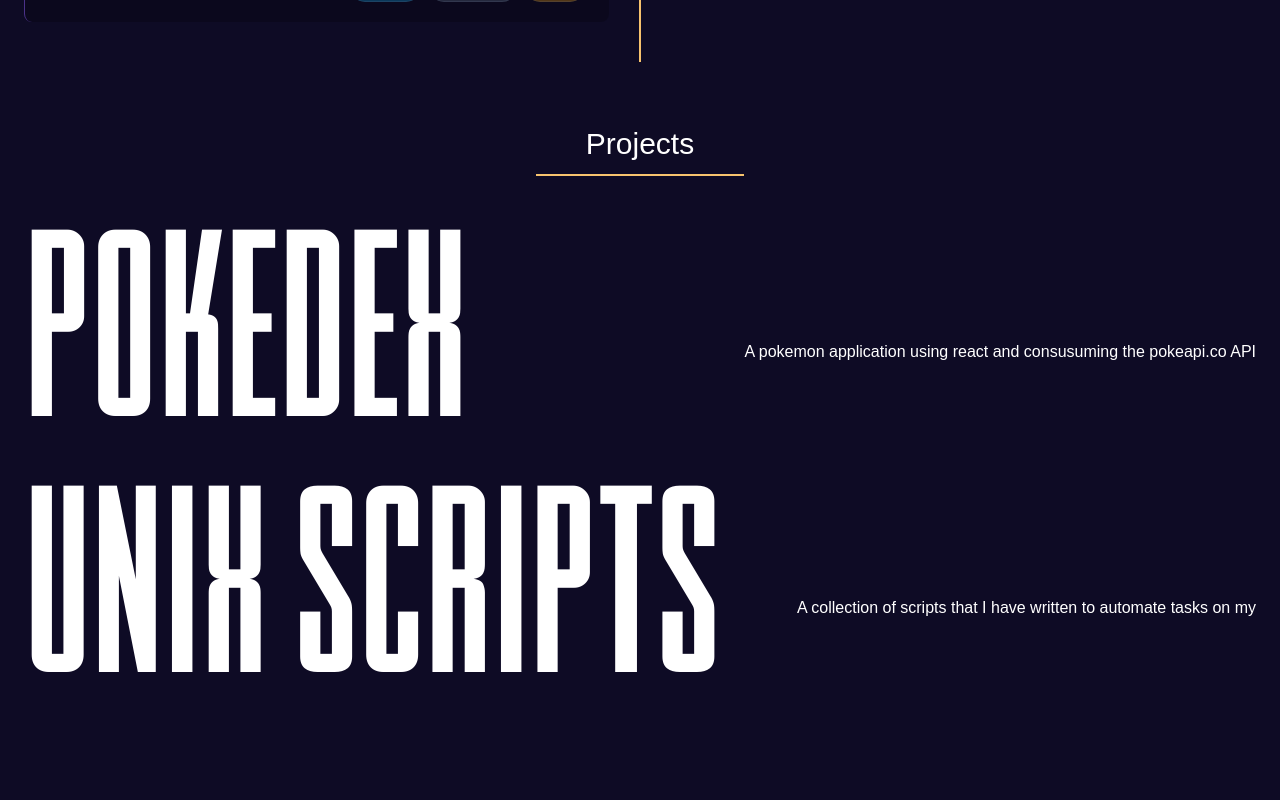
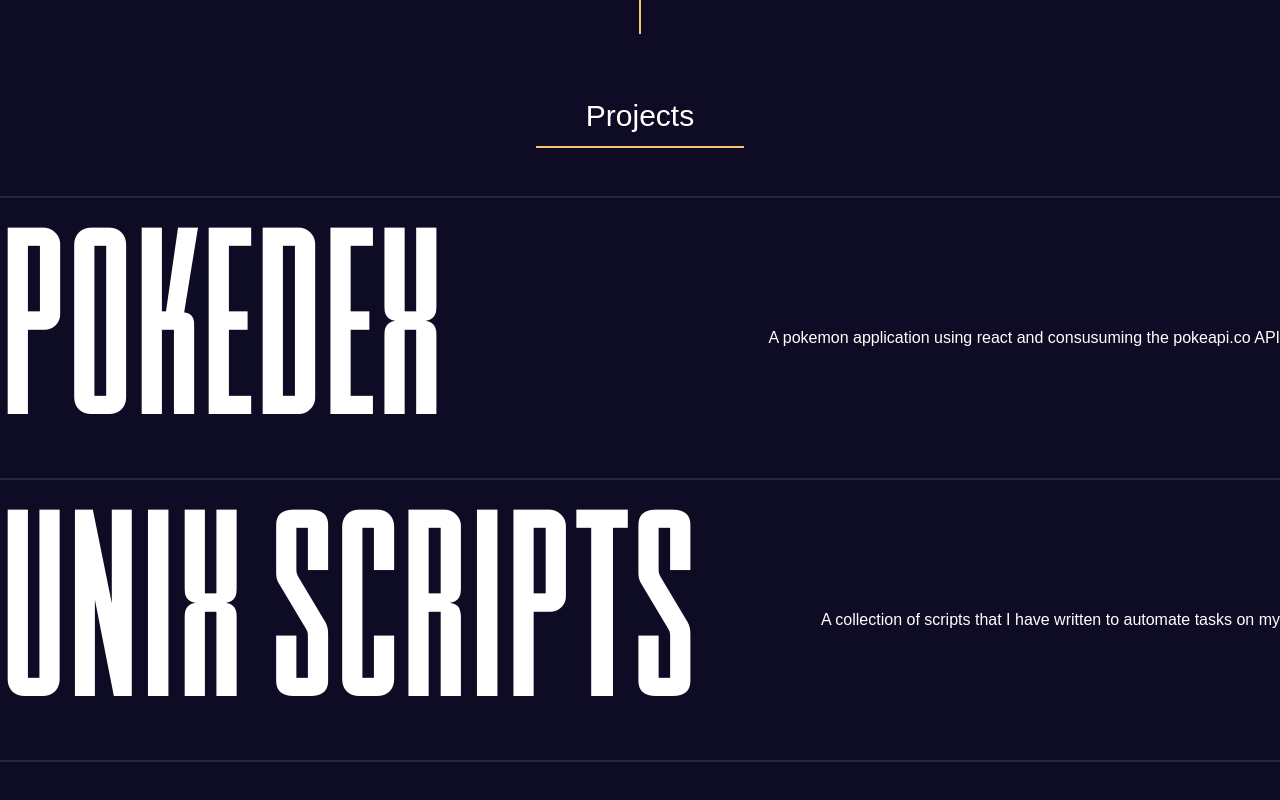
Before and after one commit to umigam3/personal-portfolio-v2, a Next.js app: page / in a window 1280 px wide. Shown: the part 2495-3295 px from the top of the page. Built offline with nearby package versions, Linux system fonts and the light colour scheme.

Commit message:
wip project section

```diff
--- a/package.json
+++ b/package.json
@@ -10,6 +10,7 @@
   },
   "dependencies": {
     "@fontsource-variable/onest": "^5.1.0",
+    "cobe": "^0.6.3",
     "lenis": "^1.1.20",
     "motion": "^12.0.5",
     "next": "15.1.0",
--- a/src/app/page.tsx
+++ b/src/app/page.tsx
@@ -11,7 +11,7 @@
     window.scrollTo(0, 0); // Mueve el scroll al inicio
   }, []);
   return (
-    <main className="w-full mx-auto px-6">
+    <main className="w-full mx-auto">
       <Hero />
       <About />
       <Experience />
--- /dev/null
+++ b/src/components/Globe.tsx
@@ -0,0 +1,47 @@
+"use client";
+
+import createGlobe from "cobe";
+import { useEffect, useRef } from "react";
+
+export default function Globe() {
+  const canvasRef = useRef<HTMLCanvasElement>(null);
+
+  useEffect(() => {
+    let phi = 0;
+
+    const globe = createGlobe(canvasRef.current!, {
+      devicePixelRatio: 2,
+      width: 600 * 2,
+      height: 600 * 2,
+      phi: 0,
+      theta: 0,
+      dark: 1,
+      diffuse: 1.2,
+      mapSamples: 16000,
+      mapBrightness: 6,
+      baseColor: [0.3, 0.3, 0.3],
+      markerColor: [0.1, 0.8, 1],
+      glowColor: [1, 1, 1],
+      markers: [
+        { location: [37.7595, -122.4367], size: 0.03 },
+        { location: [40.7128, -74.006], size: 0.1 },
+      ],
+      onRender: (state) => {
+        state.phi = phi;
+        phi += 0.01;
+      },
+    });
+
+    return () => {
+      globe.destroy();
+    };
+  }, []);
+  return (
+    <div className="absolute">
+      <canvas
+        ref={canvasRef}
+        style={{ width: 600, height: 600, maxWidth: "100%", aspectRatio: 1 }}
+      />
+    </div>
+  );
+}
--- a/src/components/hero/Hero.tsx
+++ b/src/components/hero/Hero.tsx
@@ -3,8 +3,8 @@
 
 export default function Hero() {
   return (
-    <section id="hero" className="w-full h-[calc(100vh-60px)] mb-24">
-      <div className="flex items-end justify-between h-full">
+    <section id="hero" className="w-full h-[calc(100vh-60px)] mb-24 px-6">
+      <div className="flex items-end justify-between h-full relative">
         <div className="font-delirium select-none">
           <motion.h1
             initial={{ y: 100, opacity: 0 }}
--- a/src/components/projects/Projects.tsx
+++ b/src/components/projects/Projects.tsx
@@ -2,26 +2,31 @@
 import { useState } from "react";
 
 export default function Experience() {
-  const [selectedProject, setSelectedProject] = useState<string>("");
   return (
     <section id="projects" className="mb-20 w-full">
       <Title label="Projects" />
       <div className="flex flex-col">
-        <div className="project flex items-center justify-between w-full cursor-pointer">
-          <span className="leading-[256px] title text-[256px] font-delirium z-10">
+        <div className="project w-full cursor-pointer hover:bg-secondary hover:text-black border-t-2 border-slate-800">
+          <div className="flex items-center justify-between max-w-[1560px] mx-auto">
+            <span className="pt-6 leading-[256px] title text-[256px] font-delirium z-10 ">
               POKEDEX
             </span>
             <span className="description">
-            A pokemon application using react and consusuming the pokeapi.co API
+              A pokemon application using react and consusuming the pokeapi.co
+              API
             </span>
           </div>
-        <div className="project flex items-center justify-between w-full cursor-pointer">
-          <span className="leading-[256px] title text-[256px] text-7xl font-delirium">
+        </div>
+        <div className="w-full cursor-pointer hover:bg-secondary hover:text-black border-b-2 border-t-2 border-slate-800">
+          <div className="flex items-center justify-between max-w-[1560px] mx-auto">
+            <span className="pt-6 leading-[256px] title text-[256px] text-7xl font-delirium">
               UNIX SCRIPTS
             </span>
             <span className="description">
-            A collection of scripts that I have written to automate tasks on my
+              A collection of scripts that I have written to automate tasks on
+              my
             </span>
+          </div>
         </div>
       </div>
     </section>
```
Also changed, not shown: 1 other file (tests, documents, lock files or other folders). Lines whose indentation alone changed are shown as unchanged.
